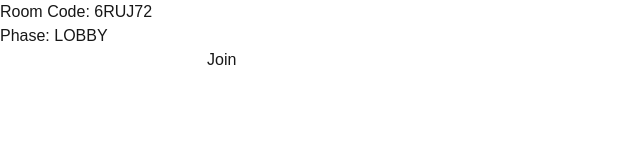
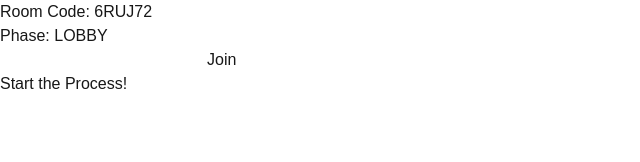
Before and after one commit to clrsims/the-process, a Next.js app: page /lobby in a window 1280 px wide. Shown: the top 162 px of the page, without its empty margins (0-640 px from the left). Built offline with nearby package versions, Linux system fonts and the light colour scheme.

Commit message:
start button

```diff
--- a/app/api/lobby/join/route.ts
+++ b/app/api/lobby/join/route.ts
@@ -21,9 +21,6 @@ export async function POST(request: Request) {
     let nickname = body.nickname;
     let userID = body.userID;
     let joinedAt = body.joinedAt;
-
-    // canonicalize username
-    nickname = nickname.toLowerCase();
 
     // nickname empty
     if (nickname == "") {
--- a/app/api/lobby/start/route.ts
+++ b/app/api/lobby/start/route.ts
@@ -1,5 +1,4 @@
 import { NextResponse } from "next/server";
-import { User } from "../../../types"
 import { ROOM } from "../../../../app/server/lobby"
 
 
@@ -9,20 +8,21 @@ import { ROOM } from "../../../../app/server/lobby"
 
 export async function POST(request: Request) {
     const body = await request.json()
-    let userID = body.userId;
+    let userID = body.userID;
 
     if (ROOM.hostUserId != userID) { // only the host can start
         return NextResponse.json(
             {error: "Only the host can start!"},
             {status: 400}
         );
-    } else if (ROOM.phase != "LOBBY") { // must be in lobby phase to start
-        return NextResponse.json(
-            {error: "You can start in Lobby phase."},
-            {status: 400}
-        );
     } else { // host starts the process
         ROOM.phase = "IDEATION";
         ROOM.phaseMeta = {};
+
+        console.log("current room: ", ROOM);
+
+        return NextResponse.json(
+            {status: 200}
+        );
     }
 }
--- a/app/lobby/nickname.tsx
+++ b/app/lobby/nickname.tsx
@@ -1,27 +1,44 @@
 // nickname input (client-side component)
 'use client';
 
-import { useState } from "react";
+import { useEffect, useState } from "react";
 import { useRouter } from "next/navigation";
 
 export default function NicknameInput() {
     const [ nickname, setNickname ] = useState("");
     const [ error, setError ] = useState<string | null>(null);
     const [ success, setSuccess ] = useState<string | null>(null);
+    const [ userID, setUserID ] = useState<string | null>(null);
     const router = useRouter();
 
     /* LOCAL STORAGE USER ID LOGIC */
 
-    // check if browser has a userID
-    let userID = localStorage.getItem('userID');
+    // We use useEffect because accessing or mutating localStorage is a side effect.
+    // React component render functions must be pure, especially because they may
+    // run on the server and during hydration. useEffect ensures this logic only
+    // runs in the browser after the component mounts.
 
-    // if this browser doesn't have a userID, generate one
-    if (userID == null) {
-        const generateID = crypto.randomUUID();
-        localStorage.setItem('userID', generateID);
-    }
+    useEffect(() => {
+        // check if browser has a userID
+        let id = localStorage.getItem('userID');
+
+        // if this browser doesn't have a userID, generate one
+        if (!id) {
+            id = crypto.randomUUID();
+            localStorage.setItem('userID', id);
+        }
+
+        setUserID(id);
+    }, []);
 
     async function handleSubmit(e: React.FormEvent) {
+
+        // HARD INVARIANT: never send a request without a userID
+        if (!userID) {
+            setError("Initializing your session. Please try again in a moment.");
+            return;
+        }
+
         e.preventDefault();
         const joinedAt = new Date().toISOString();
 
@@ -40,7 +57,7 @@ export default function NicknameInput() {
         if (!res.ok) {
             //handle error
             const { error } = await res.json();
-            setError(error)
+            setError(error);
             setSuccess(null);
             setNickname("");
             return;
@@ -74,7 +91,7 @@ export default function NicknameInput() {
                 </p>
             )}
 
-            <button type="submit">Join</button>
+            <button type="submit" disabled={!userID}>Join</button>
         </form>
     );
 }
--- a/app/lobby/page.tsx
+++ b/app/lobby/page.tsx
@@ -1,6 +1,7 @@
 // nickname validation & updating (server-side component)
 import type { RoomState } from "../types"
 import NicknameInput from "./nickname";
+import StartButton from "./start";
 
 export default async function LobbyPage() {
 
@@ -47,49 +48,13 @@ export default async function LobbyPage() {
         );
     }
 
-    let userID = localStorage.getItem('userID');
-
-    // render start button
-    if (room.hostUserId === userID && room.phase === "LOBBY") {
-        function StartButton() {
-
-            async function handleClick (){
-
-                // LEFT OFF: need state variables for error and success messages
-                // finish StartButton UI and verify it works
-
-                const res = await fetch('/api/lobby/start', {
-                    method: 'POST',
-                    headers: {
-                        'Content-Type': 'application/json',
-                    },
-                    body: JSON.stringify({
-                        userID: userID
-                    }),
-                });
-
-                if (!res.ok) {
-                    //handle error
-                const { error } = await res.json();
-                return;
-                }
-            }
-
-            return (
-                <button onClick={handleClick}>
-                    Start the Process!
-                </button>
-
-            );
-        }
-    }
-
     return (
         <div>
             <RoomCode />
             <LobbyPhase />
             <NicknameInput />
             <UserList />
+            <StartButton />
         </div>
     );
 }
--- /dev/null
+++ b/app/lobby/start.tsx
@@ -0,0 +1,66 @@
+// start button (client-side component)
+'use client';
+import { useEffect, useState } from "react";
+
+export default function StartButton() {
+    const [ error, setError ] = useState<string | null>(null);
+    const [ success, setSuccess ] = useState<string | null>(null);
+    const [ userID, setUserID ] = useState<string | null>(null);
+
+    useEffect(() => {
+        // check if browser has a userID
+        let id = localStorage.getItem('userID');
+
+        // if this browser doesn't have a userID, generate one
+        if (!id) {
+            id = crypto.randomUUID();
+            localStorage.setItem('userID', id);
+        }
+
+        setUserID(id);
+    }, []);
+
+    async function handleClick (){
+        const res = await fetch('/api/lobby/start', {
+            method: 'POST',
+            headers: {
+                'Content-Type': 'application/json',
+            },
+            body: JSON.stringify({
+                userID: userID
+            }),
+        });
+
+        if (!res.ok) {
+            //handle error
+            const { error } = await res.json();
+            setError(error);
+            setSuccess(null);
+            return;
+        }
+
+        setSuccess('Starting!');
+        setError(null);
+    }
+
+    return (
+        <div>
+            <button onClick={handleClick}>
+                Start the Process!
+            </button>
+
+            {error && (
+                <p style={{ color: 'red' }}>
+                    {error}
+                </p>
+            )}
+
+            {success && (
+                <p style={{ color: 'green' }}>
+                    {success}
+                </p>
+            )}
+
+        </div>
+    );
+}
```
